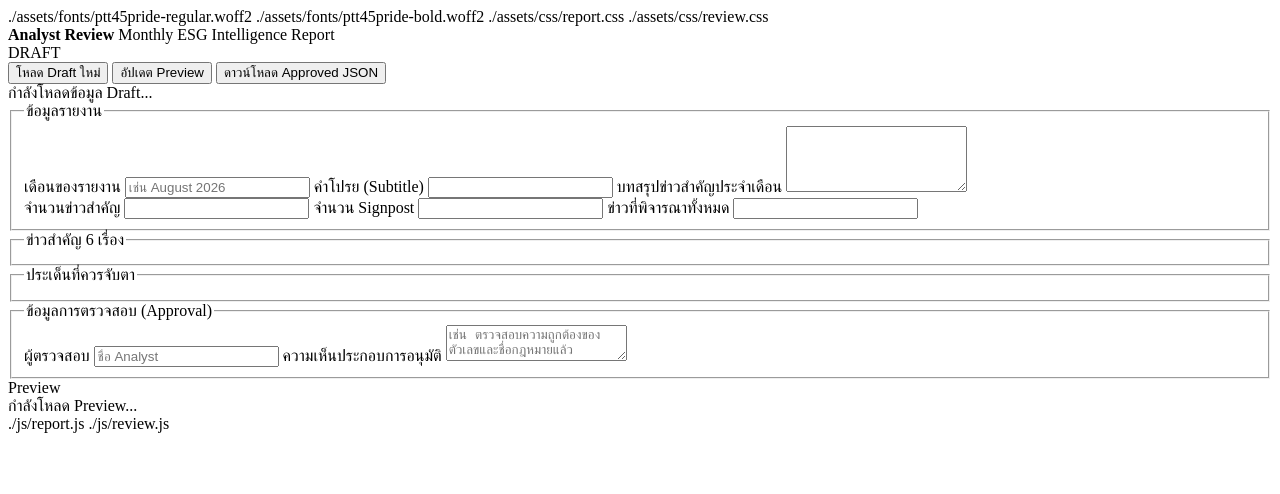
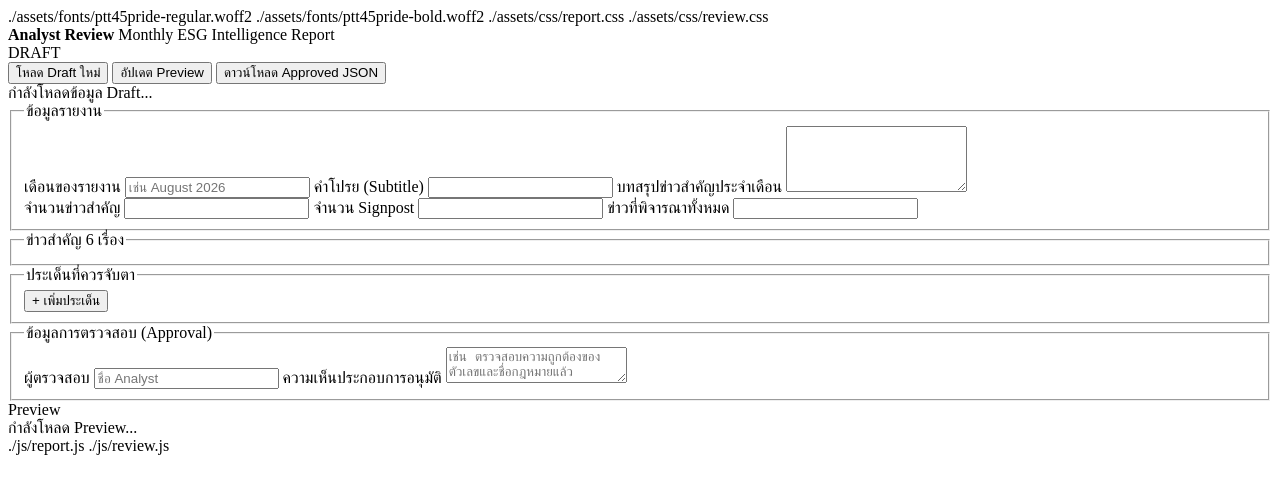
Before and after one commit to tuanenv/monthly-esg-report, a website: page review.html in a window 1280 px wide. Drawn offline with Linux system fonts and the light colour scheme.

Commit message:
Add watchlist add-item button

```diff
--- a/review.html
+++ b/review.html
@@ -151,6 +151,14 @@
             id="watchlist-items-container"
             class="watchlist-items-container"
           ></div>
+
+          <button
+            id="btn-add-watchitem"
+            type="button"
+            class="btn btn-secondary btn-small watchlist-add-row"
+          >
+            + เพิ่มประเด็น
+          </button>
         </fieldset>
 
         <fieldset class="form-section">
```
